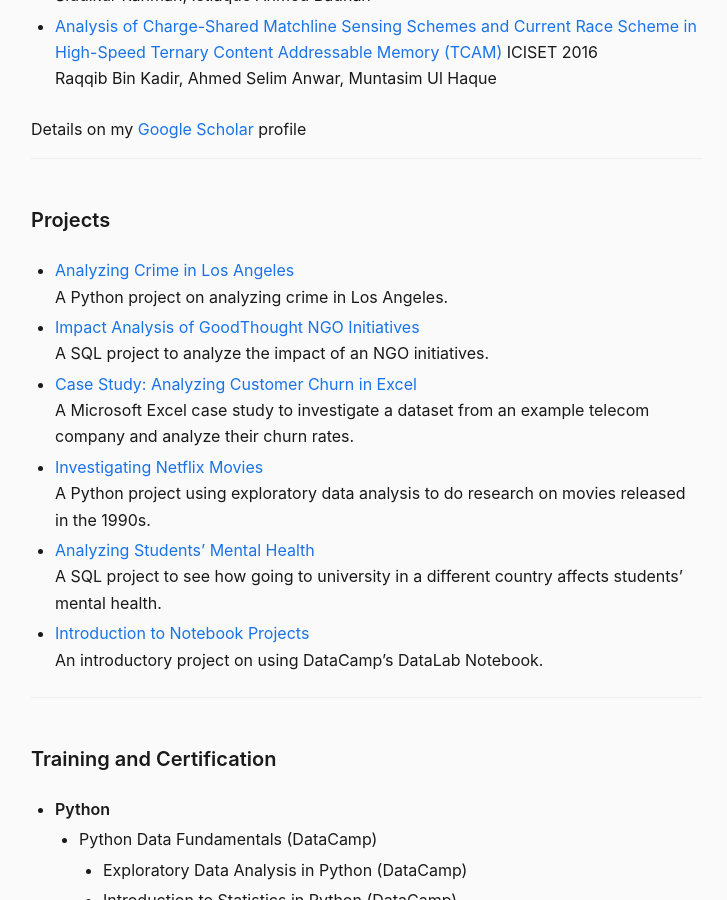
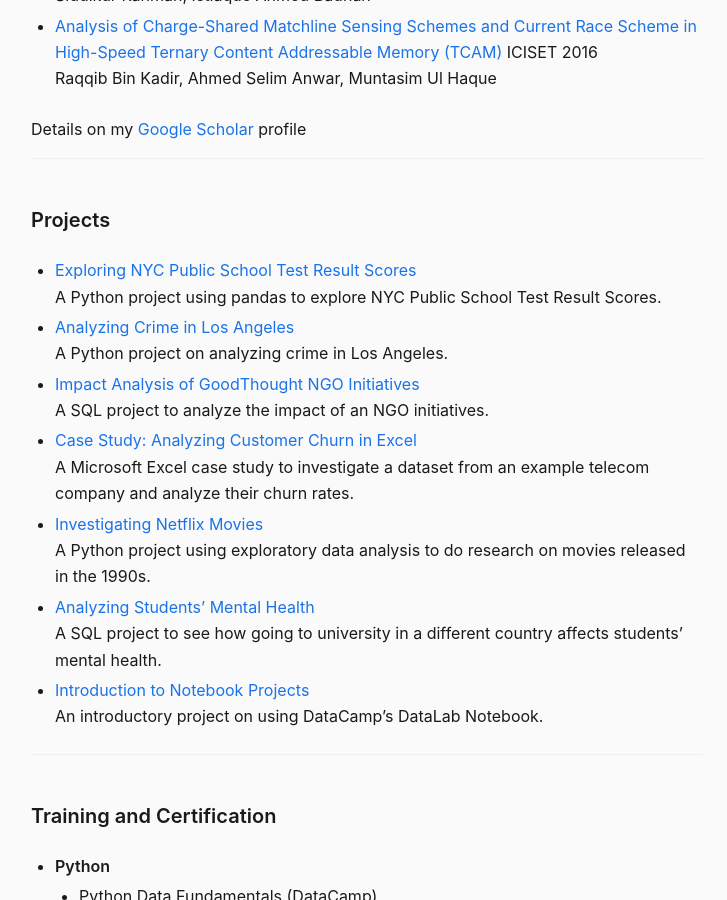
Before and after one commit to muntasimulhaque/muntasimulhaque.github.io, a Jekyll site: the page built from index.md, in a window 1280 px wide and 900 px high, scrolled down 1928 px. Shown: the whole window, without its empty margins (273-1000 px from the left). Built offline with Jekyll 4.4.1, drawn with Linux system fonts in a browser that asks for light colours.

Commit message:
Update index.md

```diff
--- a/index.md
+++ b/index.md
@@ -54,6 +54,8 @@ Details on my [Google Scholar](https://scholar.google.com/citations?user=XO3Zz1E
 
 #### Projects
 
+* [Exploring NYC Public School Test Result Scores](https://github.com/muntasimulhaque/Exploring-NYC-Public-School-Test-Result-Scores){:target="_blank"}
+    A Python project using pandas to explore NYC Public School Test Result Scores.
 * [Analyzing Crime in Los Angeles](https://github.com/muntasimulhaque/Analyzing-Crime-in-Los-Angeles){:target="_blank"}
     A Python project on analyzing crime in Los Angeles.
 * [Impact Analysis of GoodThought NGO Initiatives](https://github.com/muntasimulhaque/Impact-Analysis-of-GoodThought-NGO-Initiatives){:target="_blank"}
```
